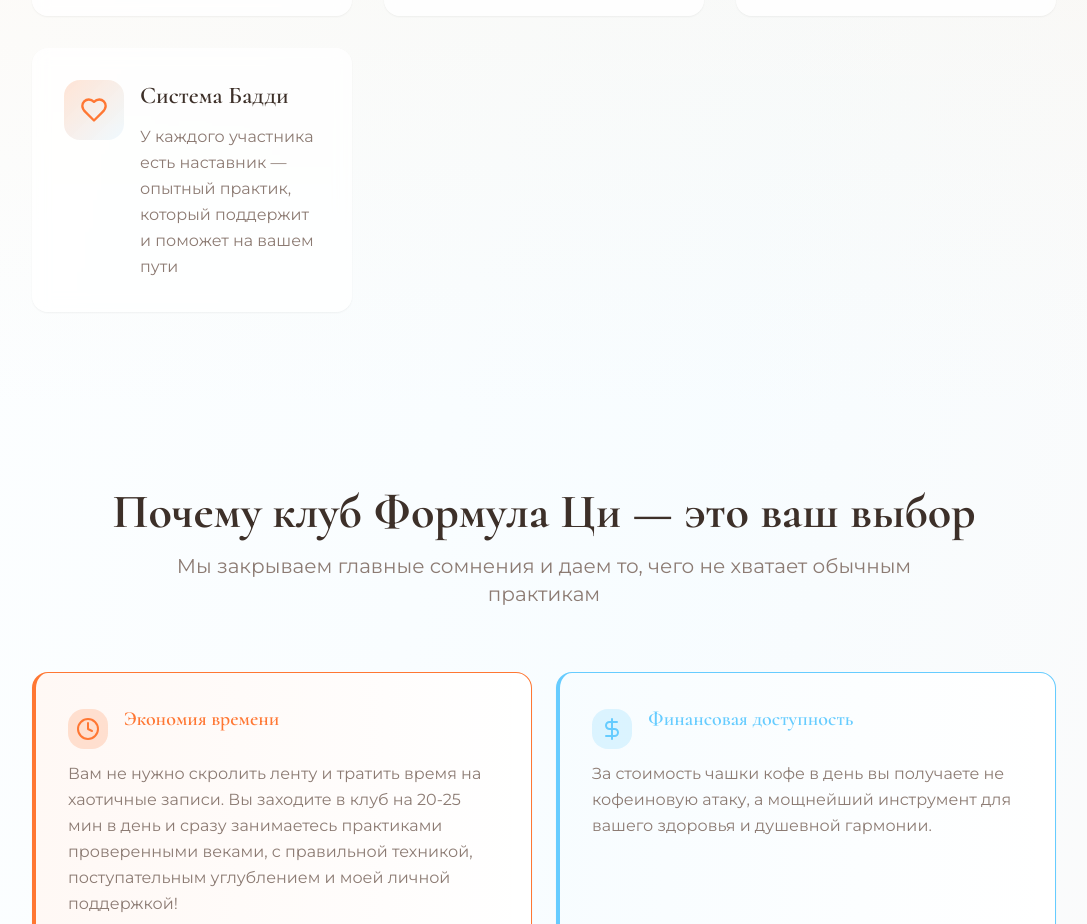
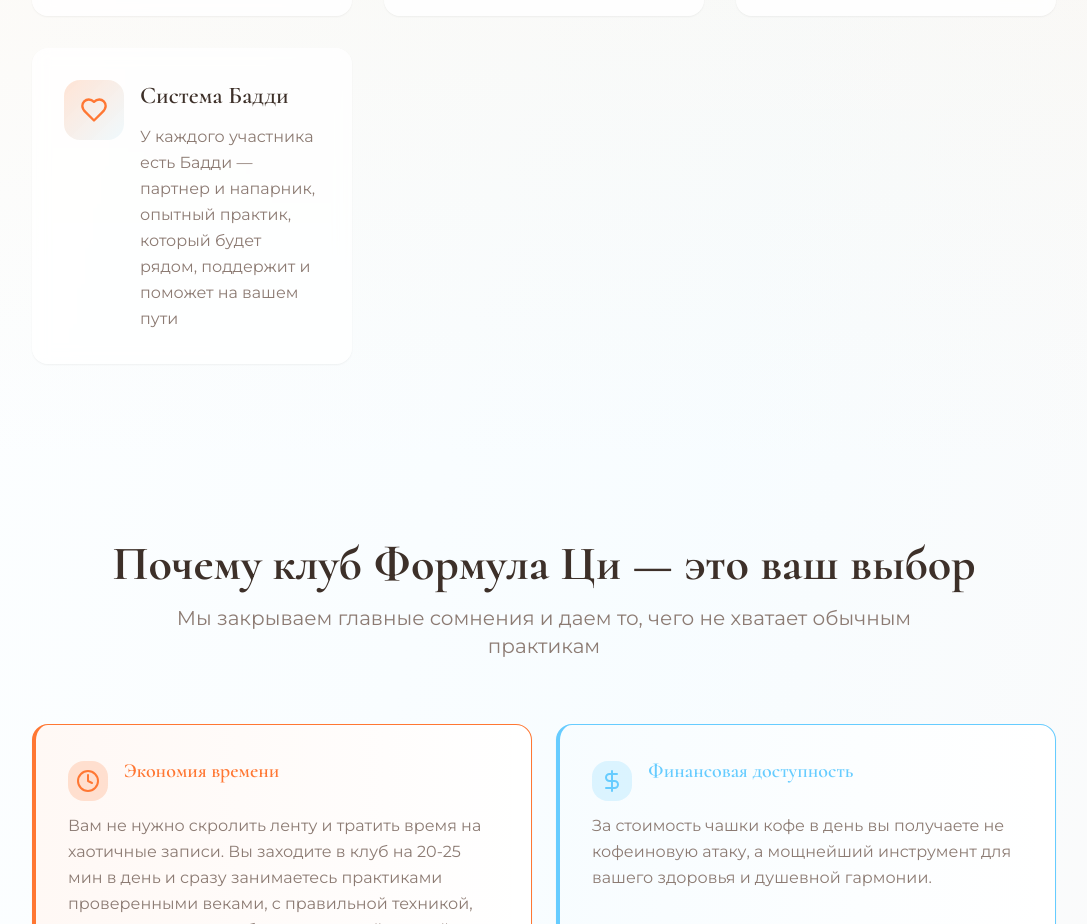
Before and after one commit to pr-poehali-dev/formula-qi-landing-page, a React (Vite) app: page / in a window 1280 px wide. Shown: the part 1820-2744 px from the top of the page, without its empty margins (96-1183 px from the left). Built offline with nearby package versions, Linux system fonts and the light colour scheme.

Commit message:
refactor: переработка поддержки партнера

```diff
--- a/src/pages/Index.tsx
+++ b/src/pages/Index.tsx
@@ -123,8 +123,8 @@ const Index = () => {
                 <div>
                   <h3 className="font-serif text-2xl font-semibold mb-3">Система Бадди</h3>
                   <p className="text-muted-foreground leading-relaxed">
-                    У каждого участника есть наставник — опытный практик, который поддержит
-                    и поможет на вашем пути
+                    У каждого участника есть Бадди — партнер и напарник, опытный практик,
+                    который будет рядом, поддержит и поможет на вашем пути
                   </p>
                 </div>
               </div>
```
